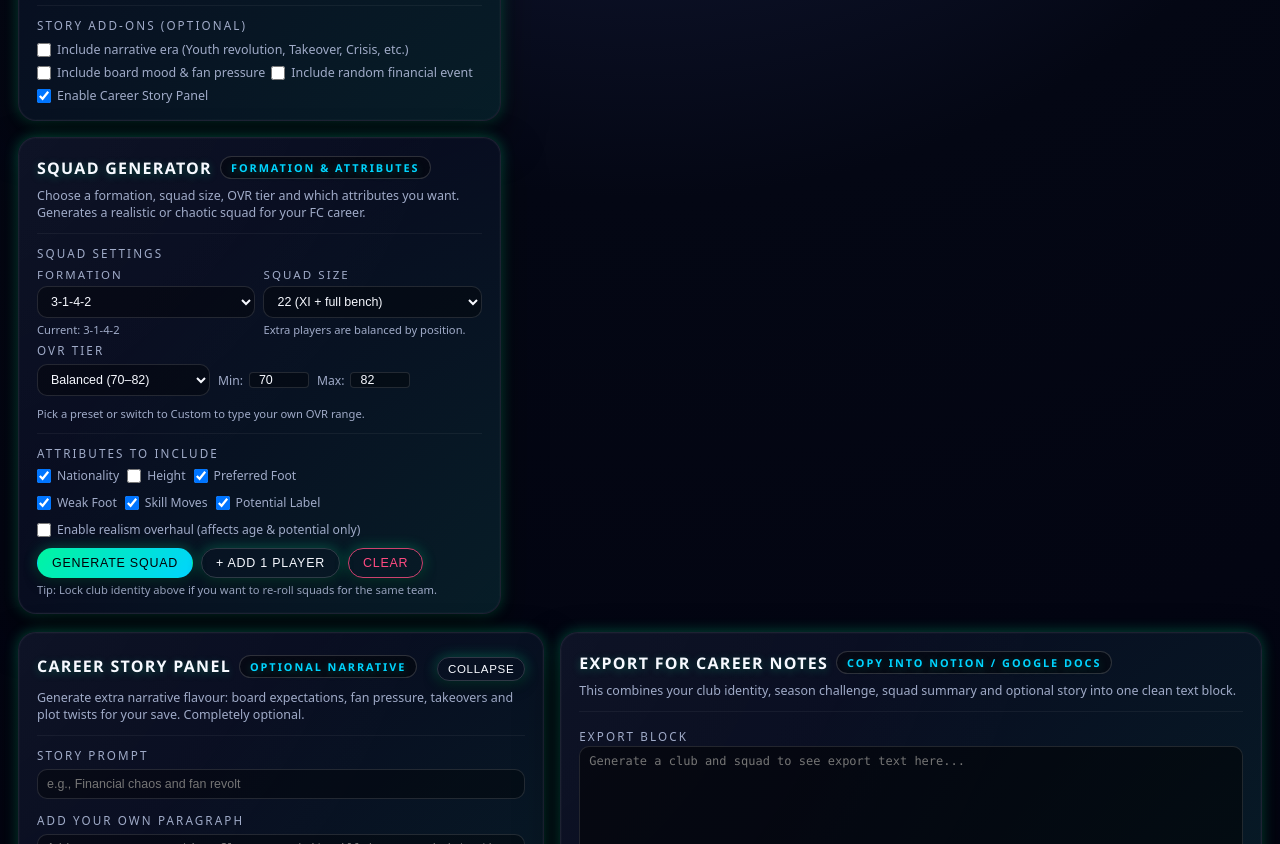
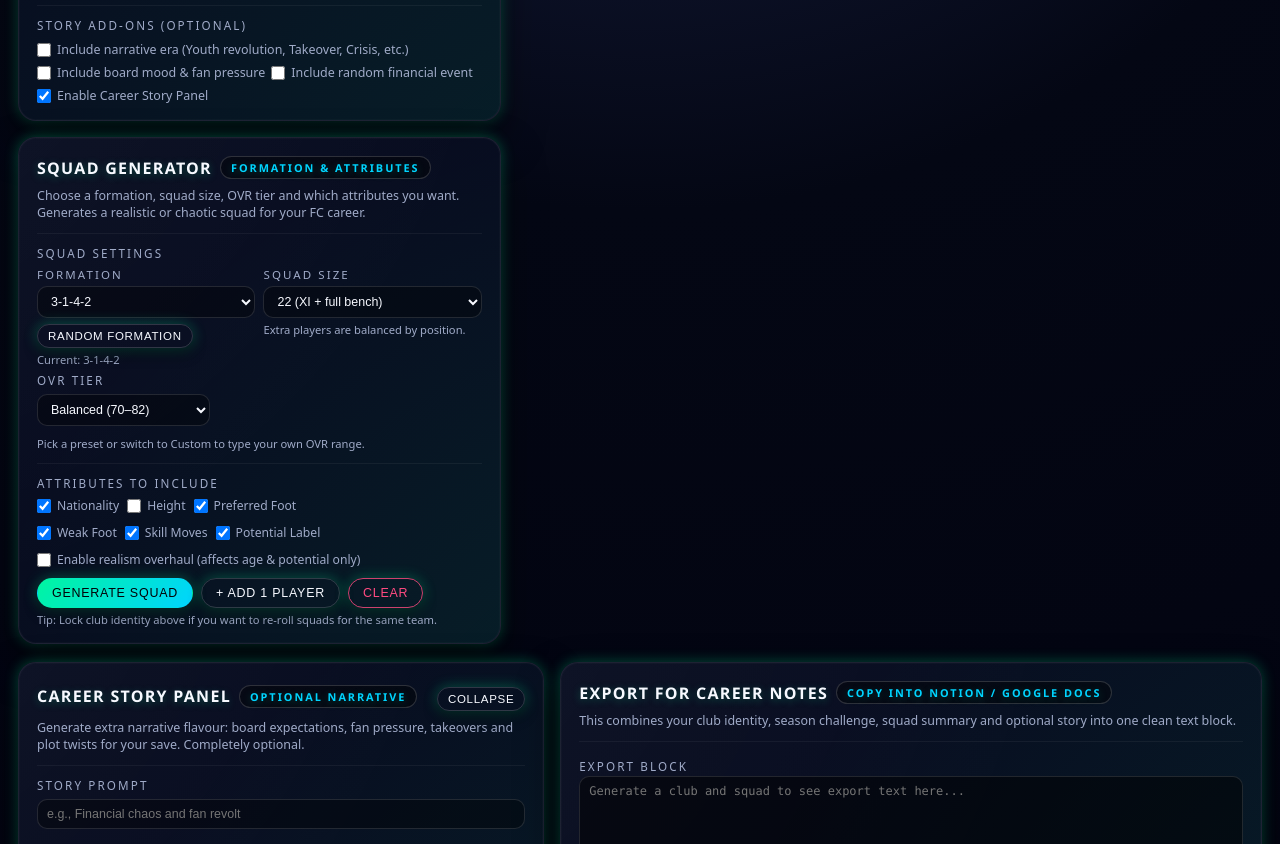
Before and after one commit to juniper84/CareerModeLab, a plain HTML site: page index.html in a window 1280 px wide. Shown: the part 640-1484 px from the top of the page. Drawn offline with Linux system fonts and the light colour scheme.

Commit message:
Refactor favicon paths and enhance squad generation
Updated favicon paths, added random formation button, and improved squad generation logic.

```diff
--- a/index.html
+++ b/index.html
@@ -4,8 +4,8 @@
   <meta charset="UTF-8" />
   <title>FC Career Mode Random Squad Generator</title>
   <meta name="viewport" content="width=device-width, initial-scale=1.0" />
-  <link rel="icon" type="image/png" href="favicon.png" />
-  <link rel="apple-touch-icon" href="favicon.png" />
+  <link rel="icon" type="image/png" href="/favicon.png" />
+  <link rel="apple-touch-icon" href="/favicon.png" />
   <style>
     /* =========================
        THEME SYSTEM
@@ -899,6 +899,10 @@
       animation: fade-in 0.16s ease-out;
     }
 
+    .ovr-range-hidden {
+      display: none !important;
+    }
+
     .page-footer {
       margin-top: 14px;
       text-align: center;
@@ -1122,6 +1126,9 @@
               <select id="formationSelect" style="width: 100%;">
                 <!-- options injected by JS -->
               </select>
+              <div class="btn-row" style="margin-top: 6px;">
+                <button class="secondary small" id="randomFormationBtn">Random Formation</button>
+              </div>
               <div class="small-note" id="formationHint">Select any FC 26-style system.</div>
             </div>
             <div>
@@ -1148,6 +1155,7 @@
               <option value="chaos">Extreme Chaos (50–95)</option>
               <option value="custom">Custom</option>
             </select>
+            <div id="ovrRangeWrap" style="display:flex;gap:8px;">
               <label class="checkbox">
                 Min:
                 <input type="number" id="ovrMinInput" value="70" min="40" max="99" style="width: 60px;" />
@@ -1156,6 +1164,7 @@
                 Max:
                 <input type="number" id="ovrMaxInput" value="82" min="40" max="99" style="width: 60px;" />
               </label>
+            </div>
           </div>
           <div class="small-note">
             Pick a preset or switch to Custom to type your own OVR range.
@@ -1353,20 +1362,20 @@
           "CAM",
           "ST", "ST"
         ],
+        "3-4-2-1": [
+          "GK", "CB", "CB", "CB",
+          "LM", "CM", "CM", "RM",
+          "LF", "ST", "RF"
+        ],
         "3-4-3": [
           "GK", "CB", "CB", "CB",
           "LM", "CM", "CM", "RM",
           "LW", "ST", "RW"
         ],
-        "3-5-2": [
-          "GK", "CB", "CB", "CB",
-          "CDM", "CM", "CM", "CAM", "RM",
-          "ST", "ST"
-        ],
-        "3-4-2-1": [
+        "3-4-3 Flat": [
           "GK", "CB", "CB", "CB",
           "LM", "CM", "CM", "RM",
-          "LF", "ST", "RF"
+          "LW", "ST", "RW"
         ],
         "3-5-1-1": [
           "GK", "CB", "CB", "CB",
@@ -1374,133 +1383,234 @@
           "CAM",
           "ST"
         ],
-        "4-3-3 (Attack)": [
-          "GK", "RB", "CB", "CB", "LB",
-          "CDM", "CM", "CAM",
-          "LW", "ST", "RW"
-        ],
-        "4-3-3 (Defend)": [
-          "GK", "RB", "CB", "CB", "LB",
-          "CDM", "CDM", "CM",
-          "LW", "ST", "RW"
-        ],
-        "4-3-3 (Holding)": [
-          "GK", "RB", "CB", "CB", "LB",
-          "CDM", "CM", "CM",
-          "LW", "ST", "RW"
-        ],
-        "4-3-3 (Flat)": [
-          "GK", "RB", "CB", "CB", "LB",
-          "CM", "CM", "CM",
-          "LW", "ST", "RW"
-        ],
-        "4-3-3 (False 9)": [
-          "GK", "RB", "CB", "CB", "LB",
-          "CDM", "CM", "CM",
-          "LW", "CF", "RW"
-        ],
-        "4-2-3-1 (Narrow)": [
-          "GK", "RB", "CB", "CB", "LB",
-          "CDM", "CDM",
-          "CAM", "CAM", "CAM",
-          "ST"
-        ],
-        "4-2-3-1 (Wide)": [
-          "GK", "RB", "CB", "CB", "LB",
-          "CDM", "CDM",
-          "CAM", "LW", "RW",
-          "ST"
-        ],
-        "4-4-2": [
-          "GK", "RB", "CB", "CB", "LB",
-          "RM", "CM", "CM", "LM",
+        "3-5-2": [
+          "GK", "CB", "CB", "CB",
+          "CDM", "CM", "CM", "CAM", "RM",
           "ST", "ST"
         ],
-        "4-4-2 (Holding)": [
-          "GK", "RB", "CB", "CB", "LB",
-          "RM", "CDM", "CM", "LM",
-          "ST", "ST"
-        ],
-        "4-4-1-1": [
-          "GK", "RB", "CB", "CB", "LB",
-          "RM", "CM", "CM", "LM",
-          "CF", "ST"
-        ],
-        "4-5-1": [
-          "GK", "RB", "CB", "CB", "LB",
-          "RM", "CM", "CDM", "CM", "LM",
-          "ST"
-        ],
-        "4-5-1 (Attack)": [
-          "GK", "RB", "CB", "CB", "LB",
-          "RM", "CM", "CAM", "CM", "LM",
-          "ST"
-        ],
-        "4-1-2-1-2 (Narrow)": [
-          "GK", "RB", "CB", "CB", "LB",
-          "CDM", "CM", "CM", "CAM",
-          "ST", "ST"
-        ],
-        "4-1-2-1-2 (Wide)": [
+        "4-1-2-1-2": [
           "GK", "RB", "CB", "CB", "LB",
           "CDM",
           "RM", "LM",
           "CAM",
           "ST", "ST"
         ],
+        "4-1-2-1-2 (2)": [
+          "GK", "RB", "CB", "CB", "LB",
+          "CDM", "CM", "CM", "CAM",
+          "ST", "ST"
+        ],
+        "4-1-2-1-2 Narrow": [
+          "GK", "RB", "CB", "CB", "LB",
+          "CDM", "CM", "CM", "CAM",
+          "ST", "ST"
+        ],
+        "4-1-2-1-2 Wide": [
+          "GK", "RB", "CB", "CB", "LB",
+          "CDM",
+          "RM", "LM",
+          "CAM",
+          "ST", "ST"
+        ],
+        "4-1-3-2": [
+          "GK", "RB", "CB", "CB", "LB",
+          "CDM",
+          "RM", "CM", "LM",
+          "ST", "ST"
+        ],
+        "4-1-4-1": [
+          "GK", "RB", "CB", "CB", "LB",
+          "CDM",
+          "RM", "CM", "CM", "LM",
+          "ST"
+        ],
+        "4-2-1-3": [
+          "GK", "RB", "CB", "CB", "LB",
+          "CDM", "CDM",
+          "CAM",
+          "LW", "ST", "RW"
+        ],
+        "4-2-2-2": [
+          "GK", "RB", "CB", "CB", "LB",
+          "CDM", "CDM",
+          "CAM", "CAM",
+          "ST", "ST"
+        ],
+        "4-2-3-1": [
+          "GK", "RB", "CB", "CB", "LB",
+          "CDM", "CDM",
+          "CAM", "CAM", "CAM",
+          "ST"
+        ],
+        "4-2-3-1 (2)": [
+          "GK", "RB", "CB", "CB", "LB",
+          "CDM", "CDM",
+          "CAM", "LW", "RW",
+          "ST"
+        ],
+        "4-2-3-1 Narrow": [
+          "GK", "RB", "CB", "CB", "LB",
+          "CDM", "CDM",
+          "CAM", "CAM", "CAM",
+          "ST"
+        ],
+        "4-2-3-1 Wide": [
+          "GK", "RB", "CB", "CB", "LB",
+          "CDM", "CDM",
+          "CAM", "LW", "RW",
+          "ST"
+        ],
+        "4-2-4": [
+          "GK", "RB", "CB", "CB", "LB",
+          "CDM", "CDM",
+          "RW", "LW",
+          "ST", "ST"
+        ],
         "4-3-1-2": [
           "GK", "RB", "CB", "CB", "LB",
           "CDM", "CM", "CM",
           "CAM",
           "ST", "ST"
         ],
-        "4-1-4-1": [
-          "GK", "RB", "CB", "CB", "LB",
-          "CDM",
-          "RM", "CM", "CM", "LM",
-          "ST"
-        ],
-        "4-2-2-2": [
-          "GK", "RB", "CB", "CB", "LB",
-          "CDM", "CDM",
-          "CAM", "CAM",
-          "ST", "ST"
-        ],
-        "4-2-4": [
-          "GK", "RB", "CB", "CB", "LB",
-          "CDM", "CDM",
-          "RW", "LW",
-          "ST", "ST"
-        ],
         "4-3-2-1": [
           "GK", "RB", "CB", "CB", "LB",
           "CDM", "CM", "CM",
           "LF", "RF", "ST"
         ],
+        "4-3-3": [
+          "GK", "RB", "CB", "CB", "LB",
+          "CDM", "CM", "CM",
+          "LW", "ST", "RW"
+        ],
+        "4-3-3 (2)": [
+          "GK", "RB", "CB", "CB", "LB",
+          "CDM", "CDM", "CM",
+          "LW", "ST", "RW"
+        ],
+        "4-3-3 (3)": [
+          "GK", "RB", "CB", "CB", "LB",
+          "CM", "CM", "CM",
+          "LW", "ST", "RW"
+        ],
+        "4-3-3 (4)": [
+          "GK", "RB", "CB", "CB", "LB",
+          "CDM", "CM", "CM",
+          "LW", "ST", "RW"
+        ],
+        "4-3-3 Attack": [
+          "GK", "RB", "CB", "CB", "LB",
+          "CDM", "CM", "CAM",
+          "LW", "ST", "RW"
+        ],
+        "4-3-3 Defend": [
+          "GK", "RB", "CB", "CB", "LB",
+          "CDM", "CDM", "CM",
+          "LW", "ST", "RW"
+        ],
+        "4-3-3 Flat": [
+          "GK", "RB", "CB", "CB", "LB",
+          "CM", "CM", "CM",
+          "LW", "ST", "RW"
+        ],
+        "4-3-3 Holding": [
+          "GK", "RB", "CB", "CB", "LB",
+          "CDM", "CM", "CM",
+          "LW", "ST", "RW"
+        ],
+        "4-3-3 (False 9)": [
+          "GK", "RB", "CB", "CB", "LB",
+          "CDM", "CM", "CM",
+          "LW", "ST", "RW"
+        ],
+        "4-4-1-1": [
+          "GK", "RB", "CB", "CB", "LB",
+          "RM", "CM", "CM", "LM",
+          "ST", "ST"
+        ],
+        "4-4-1-1 (2)": [
+          "GK", "RB", "CB", "CB", "LB",
+          "RM", "CDM", "CM", "LM",
+          "CAM", "ST"
+        ],
+        "4-4-1-1 Midfield": [
+          "GK", "RB", "CB", "CB", "LB",
+          "RM", "CDM", "CM", "LM",
+          "CAM", "ST"
+        ],
+        "4-4-2": [
+          "GK", "RB", "CB", "CB", "LB",
+          "RM", "CM", "CM", "LM",
+          "ST", "ST"
+        ],
+        "4-4-2 (2)": [
+          "GK", "RB", "CB", "CB", "LB",
+          "RM", "CDM", "CDM", "LM",
+          "ST", "ST"
+        ],
+        "4-4-2 Flat": [
+          "GK", "RB", "CB", "CB", "LB",
+          "RM", "CM", "CM", "LM",
+          "ST", "ST"
+        ],
+        "4-4-2 Holding": [
+          "GK", "RB", "CB", "CB", "LB",
+          "RM", "CDM", "CM", "LM",
+          "ST", "ST"
+        ],
+        "4-5-1": [
+          "GK", "RB", "CB", "CB", "LB",
+          "RM", "CM", "CDM", "CM", "LM",
+          "ST"
+        ],
+        "4-5-1 (2)": [
+          "GK", "RB", "CB", "CB", "LB",
+          "RM", "CM", "CAM", "CM", "LM",
+          "ST"
+        ],
+        "4-5-1 Attack": [
+          "GK", "RB", "CB", "CB", "LB",
+          "RM", "CM", "CAM", "CM", "LM",
+          "ST"
+        ],
+        "4-5-1 Flat": [
+          "GK", "RB", "CB", "CB", "LB",
+          "RM", "CM", "CM", "CM", "LM",
+          "ST"
+        ],
         "5-2-1-2": [
-          "GK", "RWB", "CB", "CB", "CB", "LWB",
+          "GK", "RB", "CB", "CB", "CB", "LB",
           "CM", "CM",
           "CAM",
           "ST", "ST"
         ],
         "5-2-2-1": [
-          "GK", "RWB", "CB", "CB", "CB", "LWB",
+          "GK", "RB", "CB", "CB", "CB", "LB",
           "CM", "CM",
           "RW", "LW",
           "ST"
         ],
         "5-2-3": [
-          "GK", "RWB", "CB", "CB", "CB", "LWB",
+          "GK", "RB", "CB", "CB", "CB", "LB",
           "CM", "CM",
           "RW", "ST", "LW"
         ],
         "5-3-2": [
-          "GK", "RWB", "CB", "CB", "CB", "LWB",
+          "GK", "RB", "CB", "CB", "CB", "LB",
           "CM", "CDM", "CM",
           "ST", "ST"
         ],
+        "5-3-2 Holding": [
+          "GK", "RB", "CB", "CB", "CB", "LB",
+          "CDM", "CDM", "CM",
+          "ST", "ST"
+        ],
         "5-4-1": [
-          "GK", "RWB", "CB", "CB", "CB", "LWB",
+          "GK", "RB", "CB", "CB", "CB", "LB",
+          "RM", "CM", "CM", "LM",
+          "ST"
+        ],
+        "5-4-1 Flat": [
+          "GK", "RB", "CB", "CB", "CB", "LB",
           "RM", "CM", "CM", "LM",
           "ST"
         ]
@@ -1512,34 +1622,51 @@
           items: [
             "3-1-4-2",
             "3-4-1-2",
+            "3-4-2-1",
             "3-4-3",
-            "3-5-2",
-            "3-4-2-1",
-            "3-5-1-1"
+            "3-4-3 Flat",
+            "3-5-1-1",
+            "3-5-2"
           ]
         },
         {
           label: "4-back Systems",
           items: [
-            "4-3-3 (Attack)",
-            "4-3-3 (Defend)",
-            "4-3-3 (Holding)",
-            "4-3-3 (Flat)",
+            "4-1-2-1-2",
+            "4-1-2-1-2 (2)",
+            "4-1-2-1-2 Narrow",
+            "4-1-2-1-2 Wide",
+            "4-1-3-2",
+            "4-1-4-1",
+            "4-2-1-3",
+            "4-2-2-2",
+            "4-2-3-1",
+            "4-2-3-1 (2)",
+            "4-2-3-1 Narrow",
+            "4-2-3-1 Wide",
+            "4-2-4",
+            "4-3-1-2",
+            "4-3-2-1",
+            "4-3-3",
+            "4-3-3 (2)",
+            "4-3-3 (3)",
+            "4-3-3 (4)",
+            "4-3-3 Attack",
+            "4-3-3 Defend",
+            "4-3-3 Flat",
+            "4-3-3 Holding",
             "4-3-3 (False 9)",
-            "4-2-3-1 (Narrow)",
-            "4-2-3-1 (Wide)",
+            "4-4-1-1",
+            "4-4-1-1 (2)",
+            "4-4-1-1 Midfield",
             "4-4-2",
-            "4-4-2 (Holding)",
-            "4-4-1-1",
+            "4-4-2 (2)",
+            "4-4-2 Flat",
+            "4-4-2 Holding",
             "4-5-1",
-            "4-5-1 (Attack)",
-            "4-1-2-1-2 (Narrow)",
-            "4-1-2-1-2 (Wide)",
-            "4-3-1-2",
-            "4-1-4-1",
-            "4-2-2-2",
-            "4-2-4",
-            "4-3-2-1"
+            "4-5-1 (2)",
+            "4-5-1 Attack",
+            "4-5-1 Flat"
           ]
         },
         {
@@ -1549,10 +1676,23 @@
             "5-2-2-1",
             "5-2-3",
             "5-3-2",
-            "5-4-1"
+            "5-3-2 Holding",
+            "5-4-1",
+            "5-4-1 Flat"
           ]
         }
       ];
+
+      // Legacy aliases so old presets still load even after renaming display labels
+      Object.entries({
+        "4-3-3 (Attack)": "4-3-3 Attack",
+        "4-3-3 (Defend)": "4-3-3 Defend",
+        "4-3-3 (Holding)": "4-3-3 Holding",
+        "4-3-3 (Flat)": "4-3-3 Flat",
+        "4-5-1 (Attack)": "4-5-1 Attack"
+      }).forEach(([oldName, newName]) => {
+        formations[oldName] = formations[newName] || formations[oldName];
+      });
 
       const nationalities = [
         "England", "France", "Spain", "Germany", "Italy", "Portugal",
@@ -1709,6 +1849,13 @@
         if (ovr <= 77) return "ovr-low";
         if (ovr <= 82) return "ovr-mid";
         return "ovr-high";
+      }
+
+      function normalizePosition(pos) {
+        if (pos === "RWB") return "RB";
+        if (pos === "LWB") return "LB";
+        if (pos === "CF") return "ST";
+        return pos;
       }
 
       // =========================
@@ -1740,10 +1887,12 @@
       // Squad settings
       const formationSelect = document.getElementById("formationSelect");
       const formationHint = document.getElementById("formationHint");
+      const randomFormationBtn = document.getElementById("randomFormationBtn");
       const squadSizeSelect = document.getElementById("squadSizeSelect");
       const ovrPresetSelect = document.getElementById("ovrPresetSelect");
       const ovrMinInput = document.getElementById("ovrMinInput");
       const ovrMaxInput = document.getElementById("ovrMaxInput");
+      const ovrRangeWrap = document.getElementById("ovrRangeWrap");
 
       const attrNationality = document.getElementById("attrNationality");
       const attrHeight = document.getElementById("attrHeight");
@@ -1828,6 +1977,23 @@
 
       formationSelect.addEventListener("change", () => {
         formationHint.textContent = `Current: ${formationSelect.value}`;
+        updateExportText();
+      });
+
+      function pickRandomFormation() {
+        const options = Array.from(formationSelect.querySelectorAll("option")).map(o => o.value).filter(Boolean);
+        if (!options.length) return null;
+        const choice = pickRandom(options);
+        formationSelect.value = choice;
+        formationSelect.dispatchEvent(new Event("change"));
+        return choice;
+      }
+
+      randomFormationBtn.addEventListener("click", () => {
+        const chosen = pickRandomFormation();
+        if (chosen) {
+          formationHint.textContent = `Random: ${chosen}`;
+        }
       });
 
       // =========================
@@ -1836,6 +2002,7 @@
 
       function applyOvrPreset(preset) {
         let min = 70, max = 82;
+        let showCustom = false;
         switch (preset) {
           case "youth":
             min = 60; max = 76; break;
@@ -1848,31 +2015,20 @@
           case "balanced":
             min = 70; max = 82; break;
           case "custom":
-            // keep current, just unlock inputs
-            ovrMinInput.disabled = false;
-            ovrMaxInput.disabled = false;
-            return;
+            showCustom = true;
+            break;
         }
         ovrMinInput.value = min;
         ovrMaxInput.value = max;
-        if (preset === "custom") {
-          ovrMinInput.disabled = false;
-          ovrMaxInput.disabled = false;
-        } else {
-          ovrMinInput.disabled = false;
-          ovrMaxInput.disabled = false;
-        }
+        const enable = showCustom;
+        ovrMinInput.disabled = !enable;
+        ovrMaxInput.disabled = !enable;
+        ovrRangeWrap.classList.toggle("ovr-range-hidden", !enable);
       }
 
       ovrPresetSelect.addEventListener("change", () => {
         applyOvrPreset(ovrPresetSelect.value);
-        if (ovrPresetSelect.value === "custom") {
-          ovrMinInput.disabled = false;
-          ovrMaxInput.disabled = false;
-        } else {
-          ovrMinInput.disabled = false;
-          ovrMaxInput.disabled = false;
-        }
+        updateExportText();
       });
 
       // =========================
@@ -1881,6 +2037,7 @@
 
       function generateAge(position) {
         const realism = realismToggle.checked;
+        const pos = normalizePosition(position);
 
         if (!realism) {
           const tier = weightedPick([
@@ -1894,21 +2051,21 @@
         }
 
         // realism: GK a bit older, defenders older than wingers
-        if (position === "GK") {
+        if (pos === "GK") {
           return weightedPick([
             { value: randInt(20, 24), weight: 20 },
             { value: randInt(25, 30), weight: 45 },
             { value: randInt(31, 37), weight: 35 }
           ]);
         }
-        if (["CB", "RB", "LB", "RWB", "LWB"].includes(position)) {
+        if (["CB", "RB", "LB", "RWB", "LWB"].includes(pos)) {
           return weightedPick([
             { value: randInt(19, 23), weight: 25 },
             { value: randInt(24, 29), weight: 50 },
             { value: randInt(30, 34), weight: 25 }
           ]);
         }
-        if (["CM", "CDM", "CAM"].includes(position)) {
+        if (["CM", "CDM", "CAM"].includes(pos)) {
           return weightedPick([
             { value: randInt(18, 23), weight: 30 },
             { value: randInt(24, 29), weight: 45 },
@@ -1943,12 +2100,13 @@
       }
 
       function generateHeight(position) {
-        if (position === "GK") return randInt(188, 203);
-        if (["CB"].includes(position)) return randInt(183, 196);
-        if (["RB", "LB", "RWB", "LWB"].includes(position)) return randInt(174, 185);
-        if (["CM", "CDM", "CAM"].includes(position)) return randInt(172, 186);
-        if (["LW", "RW", "LM", "RM", "LF", "RF"].includes(position)) return randInt(168, 183);
-        if (["ST"].includes(position)) return randInt(175, 193);
+        const pos = normalizePosition(position);
+        if (pos === "GK") return randInt(188, 203);
+        if (["CB"].includes(pos)) return randInt(183, 196);
+        if (["RB", "LB", "RWB", "LWB"].includes(pos)) return randInt(174, 185);
+        if (["CM", "CDM", "CAM"].includes(pos)) return randInt(172, 186);
+        if (["LW", "RW", "LM", "RM", "LF", "RF"].includes(pos)) return randInt(168, 183);
+        if (["ST"].includes(pos)) return randInt(175, 193);
         return randInt(170, 190);
       }
 
@@ -1967,13 +2125,15 @@
       }
 
       function generateWeakFoot(position) {
-        const base = ["ST", "LW", "RW", "LF", "RF", "CAM"].includes(position) ? 3 : 2;
+        const pos = normalizePosition(position);
+        const base = ["ST", "LW", "RW", "LF", "RF", "CAM"].includes(pos) ? 3 : 2;
         let wf = base + randInt(0, 2);
         return Math.min(5, wf);
       }
 
       function generateSkillMoves(position) {
-        const base = ["ST", "LW", "RW", "LF", "RF", "CAM"].includes(position) ? 3 : 2;
+        const pos = normalizePosition(position);
+        const base = ["ST", "LW", "RW", "LF", "RF", "CAM"].includes(pos) ? 3 : 2;
         let sm = base + randInt(0, 2);
         return Math.min(5, sm);
       }
@@ -2049,18 +2209,19 @@
       }
 
       function generatePlayer(position, index) {
-        const age = generateAge(position);
+        const pos = normalizePosition(position);
+        const age = generateAge(pos);
         const ovr = generateOvr();
         const nationality = pickRandom(nationalities);
-        const heightCm = generateHeight(position);
+        const heightCm = generateHeight(pos);
         const potential = generatePotential(age);
         const foot = generateFoot();
-        const wf = generateWeakFoot(position);
-        const sm = generateSkillMoves(position);
+        const wf = generateWeakFoot(pos);
+        const sm = generateSkillMoves(pos);
 
         return {
           index,
-          position,
+          position: pos,
           age,
           ovr,
           nationality,
@@ -2074,7 +2235,7 @@
 
       function buildPositionPool(formationName, squadSize) {
         const base = formations[formationName] || formations["4-3-3 (Holding)"];
-        const positions = [...base];
+        const positions = [...base].map(normalizePosition);
         const extraNeeded = Math.max(0, squadSize - base.length);
 
         const extraOrder = [
@@ -2087,7 +2248,7 @@
 
         let idx = 0;
         for (let i = 0; i < extraNeeded; i++) {
-          positions.push(extraOrder[idx % extraOrder.length]);
+          positions.push(normalizePosition(extraOrder[idx % extraOrder.length]));
           idx++;
         }
         return positions;
@@ -2752,12 +2913,16 @@
         ovrMinInput.value = data.ovr?.min ?? ovrMinInput.value;
         ovrMaxInput.value = data.ovr?.max ?? ovrMaxInput.value;
         ovrPresetSelect.value = data.ovr?.preset ?? ovrPresetSelect.value;
+        applyOvrPreset(ovrPresetSelect.value);
 
         formationSelect.value = data.formation || formationSelect.value;
         squadSizeSelect.value = data.squadSize || squadSizeSelect.value;
 
         buildTableHeader();
-        players = data.players || [];
+        players = (data.players || []).map(p => ({
+          ...p,
+          position: normalizePosition(p.position)
+        }));
         renderSquadTable();
 
         if (data.story?.currentStory) {
```
Lines whose indentation alone changed are shown as unchanged.
